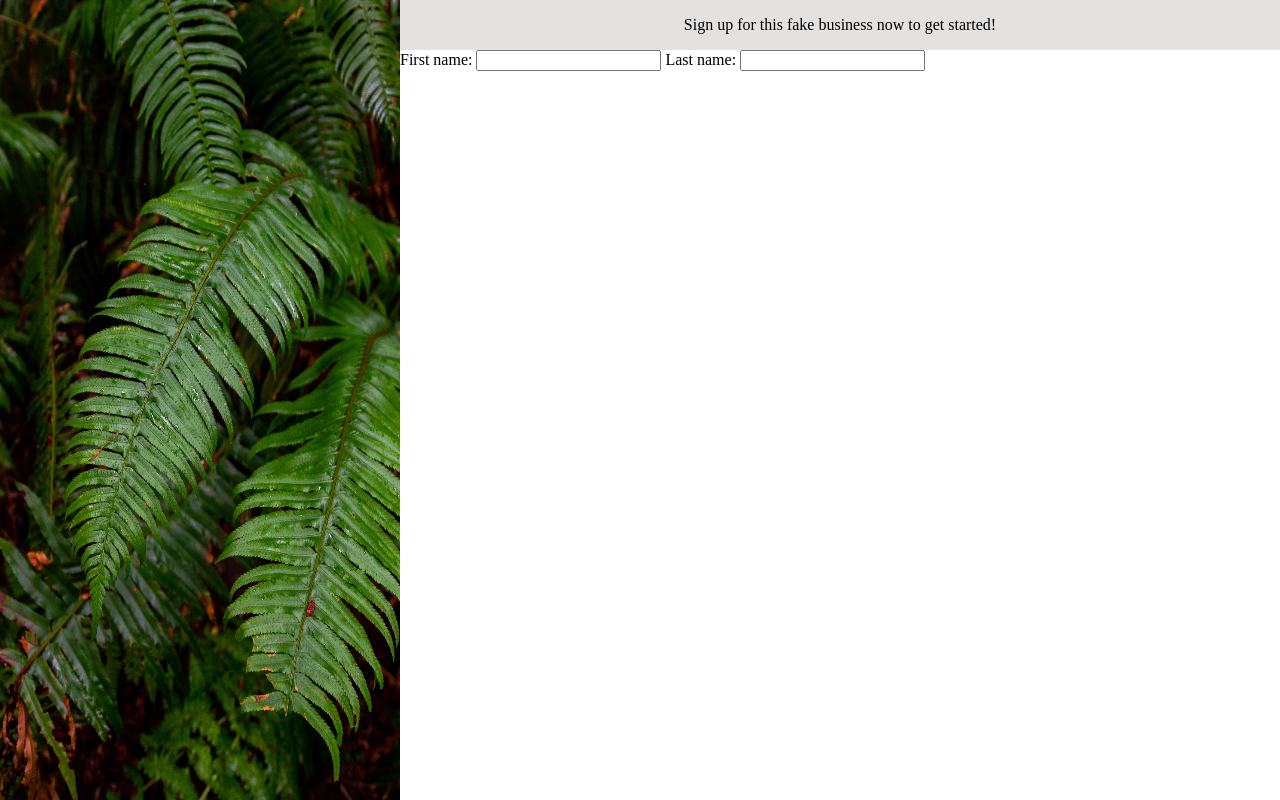
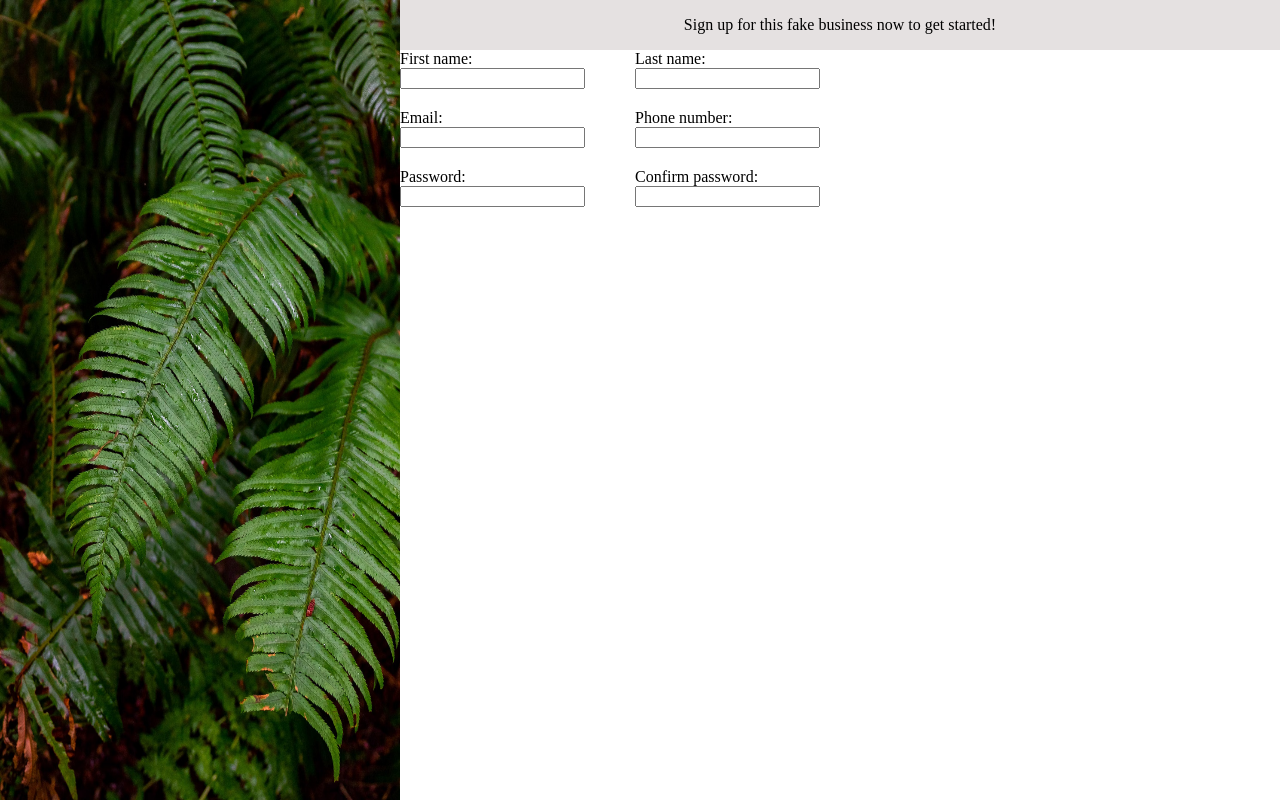
Before and after one commit to The-Odin-Project-Self-Learn/Signup-Form, a plain HTML site: page index.html in a window 1280 px wide. Drawn offline with Linux system fonts and the light colour scheme.

Commit message:
form constructed

```diff
--- a/index.html
+++ b/index.html
@@ -18,15 +18,45 @@
                 <p>Sign up for this fake business now to get started!</p>
             </div>
 
-            <div class = "form-container">
+
             <form>
+                <div class = "form-group-container">
+                    <div class = 'form-group'>
                         <label for = "first_name">First name:</label>
                         <input type = 'text' id = "first_name">
+                    </div>
 
+                    <div class = "form-group">
                         <label for = "last_name">Last name:</label>
                         <input type = 'text' id = 'last_name'>
+                    </div>
+                </div>
+
+                <div class = "form-group-container">
+                    <div class = 'form-group'>
+                        <label for = "email">Email:</label>
+                        <input type = 'email' id = "email">
+                    </div>
+
+                    <div class = "form-group">
+                        <label for = "phone_number">Phone number:</label>
+                        <input type = 'number' id = 'phone_number'>
+                    </div>
+                </div>
+
+                <div class = "form-group-container">
+                    <div class = 'form-group'>
+                        <label for = "password">Password:</label>
+                        <input type = 'text' id = "password">
+                    </div>
+
+                    <div class = "form-group">
+                        <label for = "confirm_password">Confirm password:</label>
+                        <input type = 'text' id = 'confirm_password'>
+                    </div>
+                </div>
             </form>
-            </div>
+
          </div>
     </div>
 </body>
--- a/style.css
+++ b/style.css
@@ -5,6 +5,11 @@ body {
 img {
     height: 100vh;
     width: 400px;
+}
+
+form {
+    display: flex;
+    flex-direction: column;
 }
 
 
@@ -33,7 +38,13 @@ img {
     background-color: rgb(229, 225, 225);
 }
 
-.form-container {
+.form-group-container {
     display: flex;
-    flex-direction: column;
+    flex-direction: row;
+    gap: 50px;
+    margin-bottom: 20px;
 }
+
+label {
+    display: block;
+}
```
Lines whose indentation alone changed are shown as unchanged.
